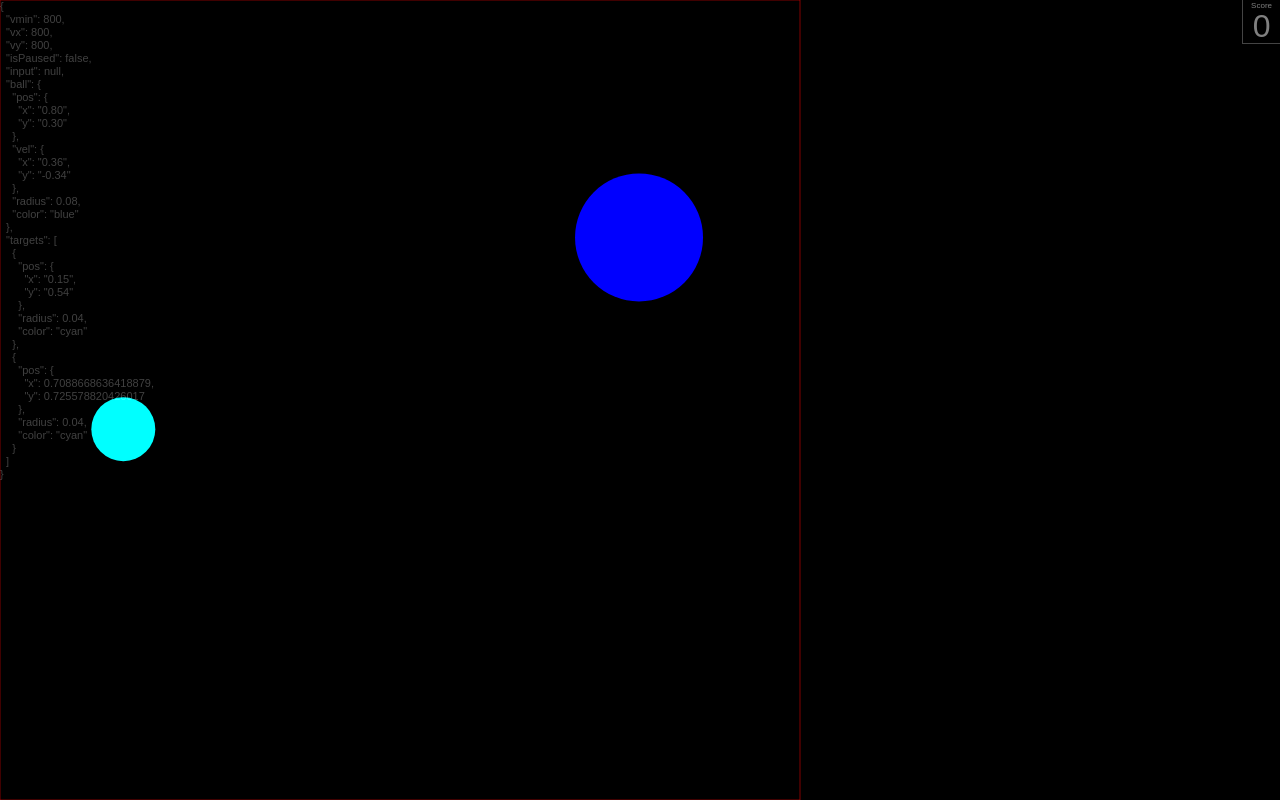
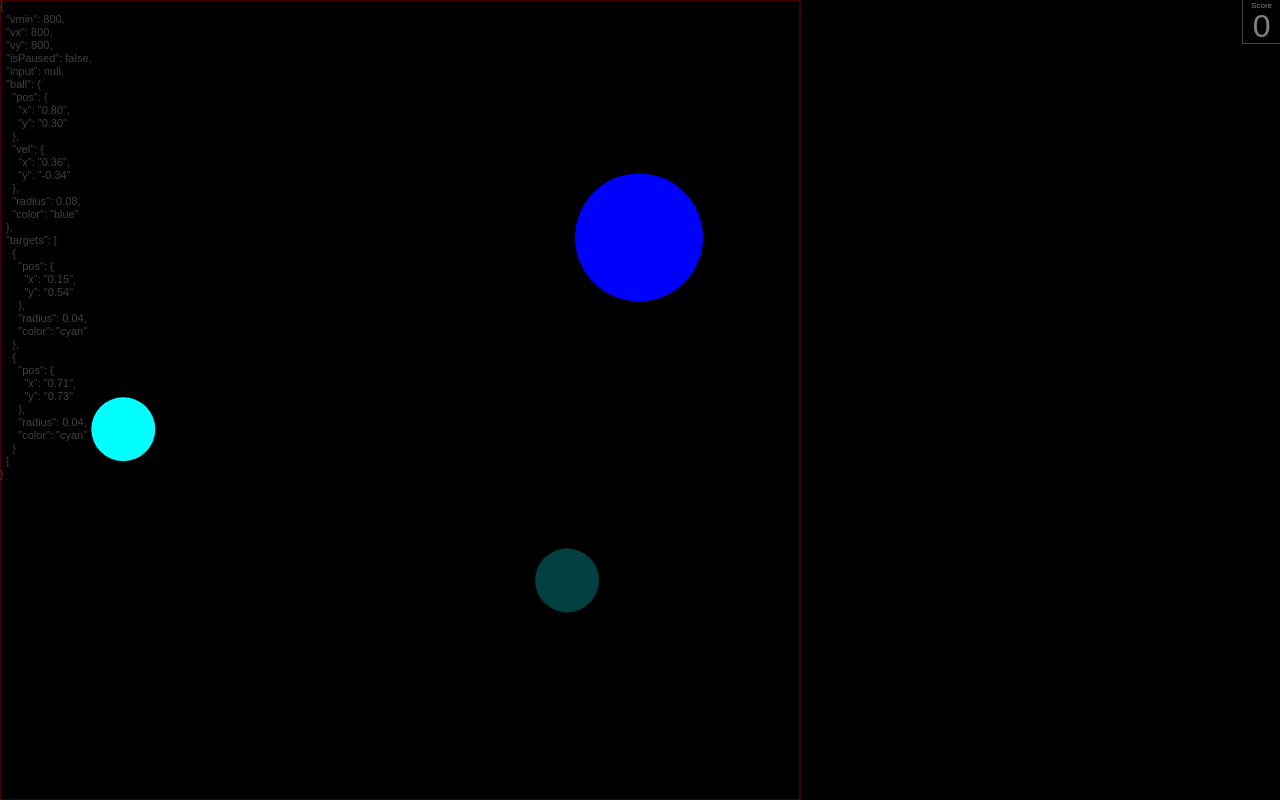
Before and after one commit to tylerschloesser/react-typescript-sandbox, a React app: page / in a window 1280 px wide. Built offline with nearby package versions, Linux system fonts and the light colour scheme.

Commit message:
dim other target

```diff
--- a/src/index.tsx
+++ b/src/index.tsx
@@ -175,14 +175,18 @@ function renderGame(gameState: GameState): void {
   //   (canvas.height - gameState.vy) / 2,
   // )
 
-  {
-    const target = translateCircle(gameState.targets[0], gameState)
-    const radius = target.radius
-    context.beginPath()
-    context.fillStyle = target.color
-    context.arc(target.pos.x, target.pos.y, radius, 0, 2 * Math.PI)
-    context.fill()
-  }
+  gameState.targets.map(target => translateCircle(target, gameState))
+    .forEach((circle, i) => {
+      if (i === 1) {
+        context.globalAlpha = .25
+      }
+      const radius = circle.radius
+      context.beginPath()
+      context.fillStyle = circle.color
+      context.arc(circle.pos.x, circle.pos.y, radius, 0, 2 * Math.PI)
+      context.fill()
+    })
+  context.globalAlpha = 1
 
   {
     const ball = translateCircle(gameState.ball, gameState)
@@ -265,6 +269,8 @@ const Debug = ({
             update('ball.vel.y', v => v.toFixed(2)),
             update('targets[0].pos.x', v => v.toFixed(2)),
             update('targets[0].pos.y', v => v.toFixed(2)),
+            update('targets[1].pos.x', v => v.toFixed(2)),
+            update('targets[1].pos.y', v => v.toFixed(2)),
             cond([
               [pipe(get('input'), nonNull), compose(
                 update('input.start.x', v => v.toFixed()),
```
